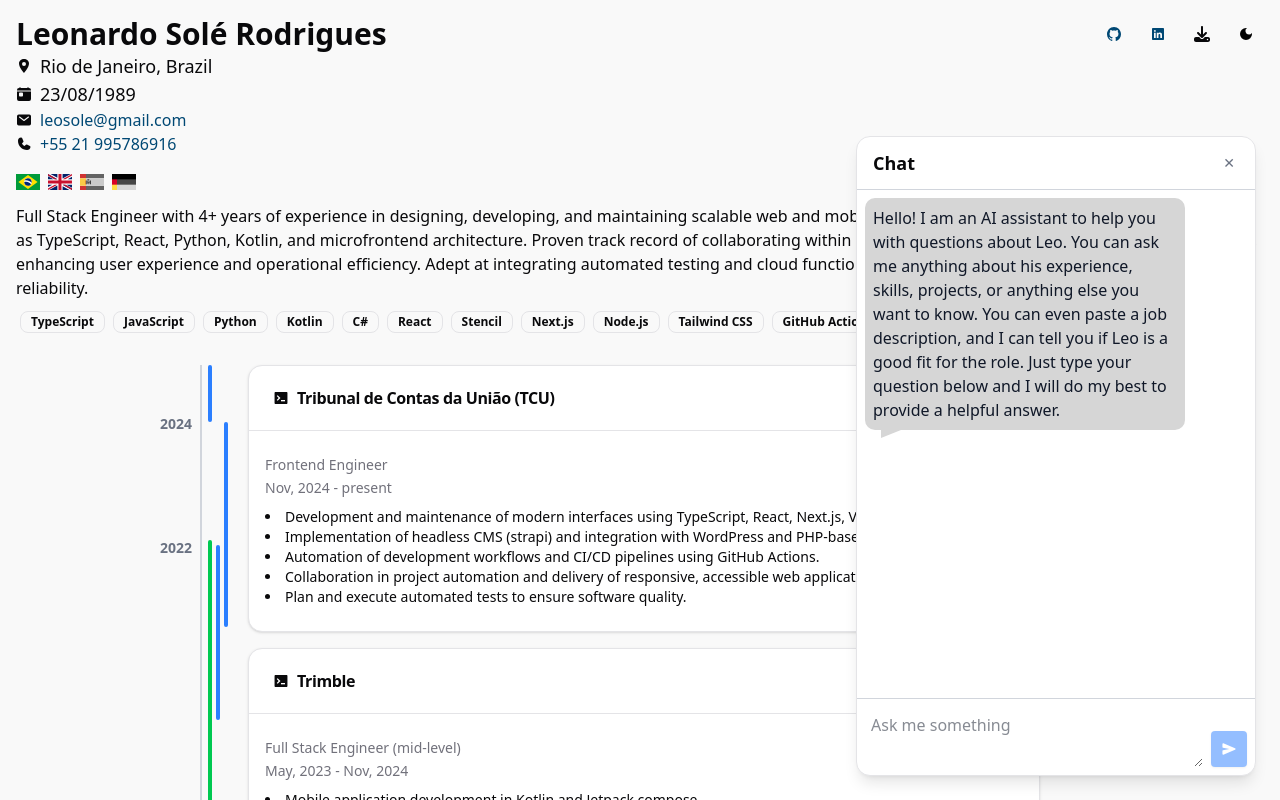
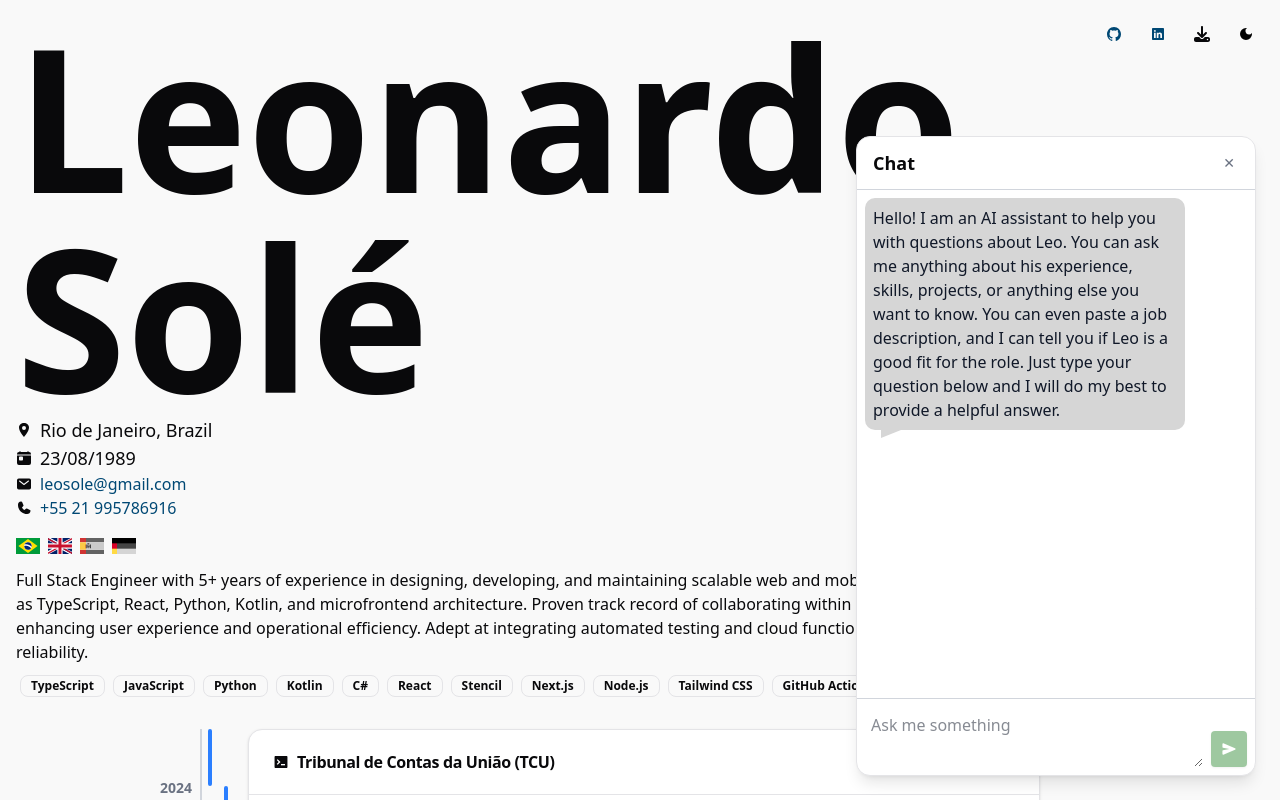
Before and after one commit to leosole/cv, a React (Vite) app: page / in a window 1280 px wide. Shown: the top 800 px of the page. Built offline with nearby package versions, Linux system fonts and the light colour scheme.

Commit message:
feat: design fixes

```diff
--- a/src/components/chat/chat.tsx
+++ b/src/components/chat/chat.tsx
@@ -117,7 +117,7 @@ const Chat = () => {
             <Button
               onClick={sendMessage}
               size="icon"
-              className="ml-2 bg-blue-500 hover:bg-blue-600 text-white px-4 py-2 rounded disabled:opacity-50 disabled:cursor-not-allowed transition-colors"
+              className="ml-2 text-white px-4 py-2 rounded disabled:opacity-50 disabled:cursor-not-allowed transition-colors"
               disabled={loading || !input.trim()}
             >
               <IoSend />
--- a/src/components/header.tsx
+++ b/src/components/header.tsx
@@ -13,7 +13,7 @@ export function Header({ info, links }: HeaderProps) {
 	return (
 		<header className="container mx-auto flex flex-col">
 			<div className="flex justify-between items-start mt-4">
-				<h1 className="text-3xl font-bold">{name}</h1>
+				<h1 className="text-[80px] sm:text-[100px] md:text-[140px] lg:text-[200px] font-black leading-none">{name}</h1>
 				<div className="hidden sm:flex gap-2">
 					{menuButtons}
 				</div>
--- a/src/index.css
+++ b/src/index.css
@@ -10,13 +10,13 @@
 	--card-foreground: oklch(0.141 0.005 285.823);
 	--popover: oklch(1 0 0);
 	--popover-foreground: oklch(0.141 0.005 285.823);
-	--primary: oklch(74.123% 0.00008 271.152);
+	--primary: oklch(59.287% 0.14044 144.429);
 	--primary-foreground: oklch(0.985 0 0);
-	--secondary: oklch(74.519% 0.22935 144.394);
+	--secondary: oklch(65.889% 0.07978 172.898);
 	--secondary-foreground: oklch(37.801% 0.02124 145.234);
 	--muted: oklch(0.967 0.001 286.375);
 	--muted-foreground: oklch(0.552 0.016 285.938);
-	--accent: oklch(58.579% 0.26162 312.574);
+	--accent: oklch(56.355% 0.15362 314.411);
 	--accent-foreground: oklch(0.21 0.006 285.885);
 	--destructive: oklch(0.577 0.245 27.325);
 	--border: oklch(91.973% 0.00413 285.946);
@@ -96,9 +96,9 @@
 	--card-foreground: oklch(0.985 0 0);
 	--popover: oklch(0.21 0.006 285.885);
 	--popover-foreground: oklch(0.985 0 0);
-	--primary: oklch(0.21 0.006 285.885);
+	--primary: oklch(65.196% 0.0982 137.69);
 	--primary-foreground: oklch(0.21 0.006 285.885);
-	--secondary: oklch(29.053% 0.0631 150.371);
+	--secondary: oklch(29.621% 0.04386 178.51);
 	--secondary-foreground: oklch(0.985 0 0);
 	--muted: oklch(0.274 0.006 286.033);
 	--muted-foreground: oklch(0.705 0.015 286.067);
--- a/src/static/cv.json
+++ b/src/static/cv.json
@@ -1,6 +1,6 @@
 {
 	"info": {
-		"name": "Leonardo Solé Rodrigues",
+		"name": "Leonardo Solé",
 		"location": "Rio de Janeiro, Brazil",
 		"nationality": "Brazilian",
 		"email": "leosole@gmail.com",
@@ -12,7 +12,7 @@
 		"github": "https://github.com/leosole",
 		"site": "https://leosole-cv.netlify.app/"
 	},
-	"summary": "Full Stack Engineer with 4+ years of experience in designing, developing, and maintaining scalable web and mobile applications. Skilled in modern technologies such as TypeScript, React, Python, Kotlin, and microfrontend architecture. Proven track record of collaborating within agile teams to deliver high-quality software solutions, enhancing user experience and operational efficiency. Adept at integrating automated testing and cloud functions to optimize system performance and ensure reliability.",
+	"summary": "Full Stack Engineer with 5+ years of experience in designing, developing, and maintaining scalable web and mobile applications. Skilled in modern technologies such as TypeScript, React, Python, Kotlin, and microfrontend architecture. Proven track record of collaborating within agile teams to deliver high-quality software solutions, enhancing user experience and operational efficiency. Adept at integrating automated testing and cloud functions to optimize system performance and ensure reliability.",
 	"professional_experience": [
 		{
 			"id": "tcu-frontend-engineer",
```
Also changed, not shown: 1 other file (tests, documents, lock files or other folders).
